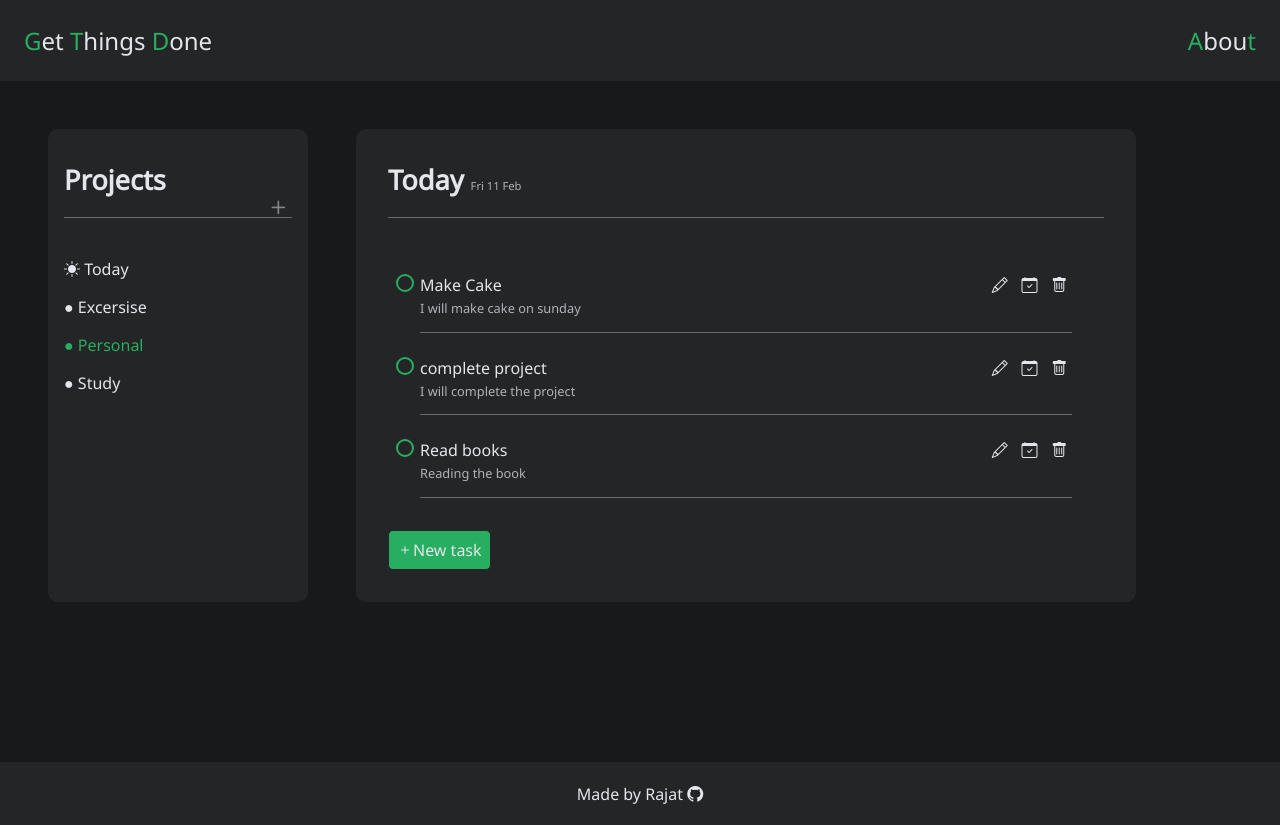
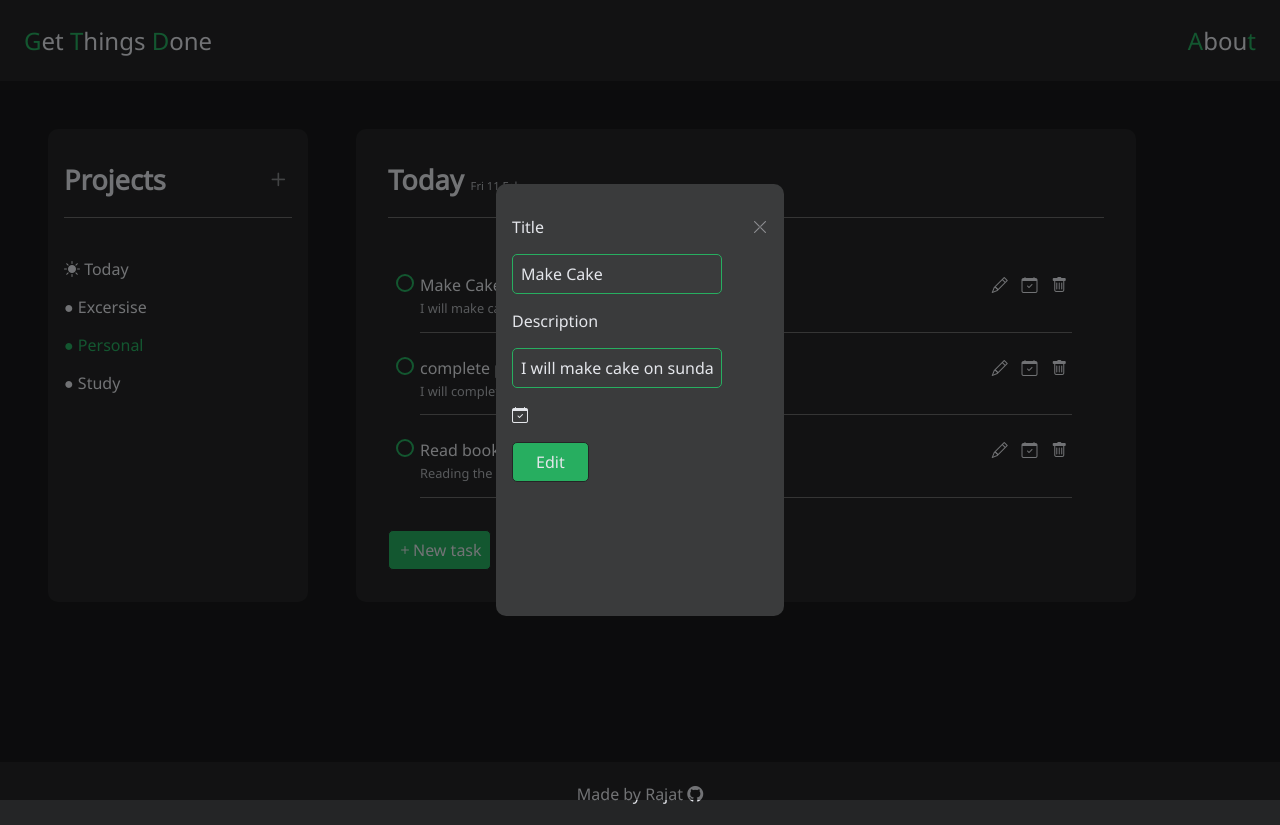
Before and after one commit to rajat4984/GTD-TO-DO, a website built with webpack: page src/index.html in a window 1280 px wide. Both pictures are taken after a click on the icon 999 px from the left and 285 px from the top of the page. Built offline with nearby package versions, Linux system fonts and the light colour scheme.

Commit message:
edit todo function half completed

```diff
--- a/src/index.html
+++ b/src/index.html
@@ -105,5 +105,20 @@
         <div class="modal-todo-btn"><button>Add</button></div>
       </div>
     </div>
+
+    <!-- ----------------------------------------EDIT TODO MODAL------------------------------------------ -->
+    <div class="edit-modal-content">
+      <div class="edit-modal">
+        <i class="bi bi-x-lg edit-modal-cross-icon"></i>
+        <div class="edit-modal-todo-info">
+          <label for="title" class="edit-modal-title-label">Title</label>
+          <input type="text" class="edit-modal-title-input" />
+          <label for="title" class="edit-modal-desc-label">Description</label>
+          <input type="text" class="edit-modal-desc-input" />
+          <i class="bi bi-calendar-check edit-modal-date-icon"></i>
+        </div>
+        <div class="edit-modal-todo-btn"><button>Edit</button></div>
+      </div>
+    </div>
   </body>
 </html>
--- a/src/index.js
+++ b/src/index.js
@@ -12,9 +12,7 @@ showTodayTodo(todayArray);
 
 const newTodoBtn = document.querySelector(".new-todo-btn");
 const projectNameText = document.querySelectorAll(".project-name-text");
-// const deleteTodoIcon = document.querySelectorAll(".todo-icons > .bi-trash");
 
-// deleteTodo(deleteTodoIcon,todayArray)
 
 // ---------------------HANDLER FUNCTIONS---------------------------------
 
--- /dev/null
+++ b/src/modules/ShowEditModal.js
@@ -0,0 +1,44 @@
+function showEditModal(editTodoIcon, arr) {
+  const editModal = document.querySelector(".edit-modal-content");
+  const editModalTitleInput = document.querySelector(".edit-modal-title-input");
+  const editModalDescInput = document.querySelector(".edit-modal-desc-input");
+  const editTodoBtn = document.querySelector(".edit-modal-todo-btn > button");
+  const editModalCrossIcon = document.querySelector(".edit-modal-cross-icon");
+  const titleLabel = document.querySelectorAll(".todo-label");
+  const descLabel = document.querySelectorAll(".todo-desc");
+
+  const handleEditIcon = (e) => {
+    editModal.style.display = "flex";
+    let elementId =
+      e.target.parentNode.previousElementSibling.children[0].children[0].getAttribute(
+        "id"
+      );
+    editModalTitleInput.value = arr[elementId].title;
+    editModalDescInput.value = arr[elementId].desc;
+
+    console.log(elementId);
+
+    const handleEditTodo = () => {
+      editModal.style.display = "none";
+      arr[elementId].title = editModalTitleInput.value;
+      arr[elementId].desc = editModalDescInput.value;
+      titleLabel[elementId].textContent = editModalTitleInput.value;
+      descLabel[elementId].textContent = editModalDescInput.value;
+      editTodoBtn.removeEventListener("click", handleEditTodo);
+      console.log(elementId);
+    };
+    editTodoBtn.addEventListener("click", handleEditTodo);
+    const handleCrossIcon = () => {
+      editModal.style.display = "none";
+      editTodoBtn.removeEventListener("click", handleEditTodo);
+    };
+
+    editModalCrossIcon.addEventListener("click", handleCrossIcon);
+  };
+
+  editTodoIcon.forEach((icon) => {
+    icon.addEventListener("click", handleEditIcon);
+  });
+}
+
+export { showEditModal };
--- a/src/modules/insertNewTodo.js
+++ b/src/modules/insertNewTodo.js
@@ -1,4 +1,5 @@
 import { deleteTodo } from "./deleteTodo";
+
 function insertNewTodo(arr) {
   const todoList = document.querySelector(".todo-list");
   const el = arr[arr.length - 1];
@@ -19,6 +20,7 @@ function insertNewTodo(arr) {
 
   const deleteTodoIcon = document.querySelectorAll(".todo-icons > .bi-trash");
   deleteTodo(deleteTodoIcon, arr);
+
 }
 
 export { insertNewTodo };
--- a/src/modules/showTodayTodo.js
+++ b/src/modules/showTodayTodo.js
@@ -1,5 +1,5 @@
 import { deleteTodo } from "./deleteTodo";
-
+import { showEditModal } from "./ShowEditModal";
 function showTodayTodo(arr){
     for (let i = 0; i < arr.length; i++) {
         const todoList = document.querySelector(".todo-list");
@@ -20,7 +20,9 @@ function showTodayTodo(arr){
     }
 
     const deleteTodoIcon = document.querySelectorAll(".todo-icons > .bi-trash")
+    const editTodoIcon = document.querySelectorAll(".todo-icons > .bi-pencil")
     deleteTodo(deleteTodoIcon,arr)
+    showEditModal(editTodoIcon,arr)
 }
 
 export {showTodayTodo}
--- a/src/style.css
+++ b/src/style.css
@@ -157,9 +157,14 @@ a {
   padding: 2em 0 1em 0;
 }
 
+.new-project-btn{
+  padding: 0;
+}
+
 .new-project-btn,
 .project-name-btn,                                /*Icons*/
-.modal-cross-icon {
+.modal-cross-icon,
+.edit-modal-cross-icon {
   opacity: 0.5;
   transition: 0.2s;
   cursor: pointer;
@@ -248,7 +253,7 @@ input[type="checkbox"]:checked + .todo-label::before {
   border-radius: 5px;
 }
 
-.new-todo-btn,.modal-todo-btn>button{
+.new-todo-btn,.modal-todo-btn>button,.edit-modal-todo-btn > button{
   background-color: var(--myGreen);
   color: var(--myWhite);
   font-size: 1rem;
@@ -263,7 +268,7 @@ input[type="checkbox"]:checked + .todo-label::before {
   border: 1px solid var(--myLightBlack);
 }
 
-.new-todo-btn:hover,.modal-todo-btn>button:hover {
+.new-todo-btn:hover,.modal-todo-btn>button:hover,.edit-modal-todo-btn > button:hover {
   background-color: var(--myLightBlack);
   border: 1px solid var(--myGreen);
   color: var(--myGreen);
@@ -281,7 +286,7 @@ input[type="checkbox"]:checked + .todo-label::before {
 
 /* -------------------------ADD NEW TODO MODAL----------------------------------------- */
 
-.modal-content {
+.modal-content,.edit-modal-content {
   position: fixed;
   top: 0;
   left: 0;
@@ -293,7 +298,7 @@ input[type="checkbox"]:checked + .todo-label::before {
   align-items: center;
 }
 
-.modal {
+.modal,.edit-modal {
   background-color: var(--myGrey);
   width: 20%;
   height: 50%;
@@ -301,22 +306,22 @@ input[type="checkbox"]:checked + .todo-label::before {
   border-radius: 10px;
 }
 
-.modal-heading{
+.modal-heading,.edit-modal-heading{
   border-bottom: 1px solid var(--myWhite);
   padding-bottom: 1em;
 }
 
-.modal-todo-info{
+.modal-todo-info,.edit-modal-todo-info{
   display: flex;
   justify-content: space-evenly;
   flex-direction: column;
 }
 
-.modal-todo-info >label,i{
+.modal-todo-info >label,i,.edit-modal-todo-info >label,i{
   padding: 1em 0;
 }
 
-.modal-desc-input,.modal-title-input{
+.modal-desc-input,.modal-title-input,.edit-modal-desc-input,.edit-modal-title-input{
   padding: .5em;
   width: 80%;
   background-color: var(--myGrey);
@@ -328,14 +333,14 @@ input[type="checkbox"]:checked + .todo-label::before {
 }
 
 
-.modal-cross-icon:hover{
+.modal-cross-icon:hover,.edit-cross-icon:hover{
   opacity: 1;
 }
 
-.modal-todo-btn > button{
+.modal-todo-btn > button,.edit-modal-todo-btn > button{
   width: 30%;
 }
 
-.modal-date-icon{
+.modal-date-icon,.edit-modal-date-icon{
   cursor: pointer;
 }
```
Also changed, not shown: dist/index.html, dist/main.js.
